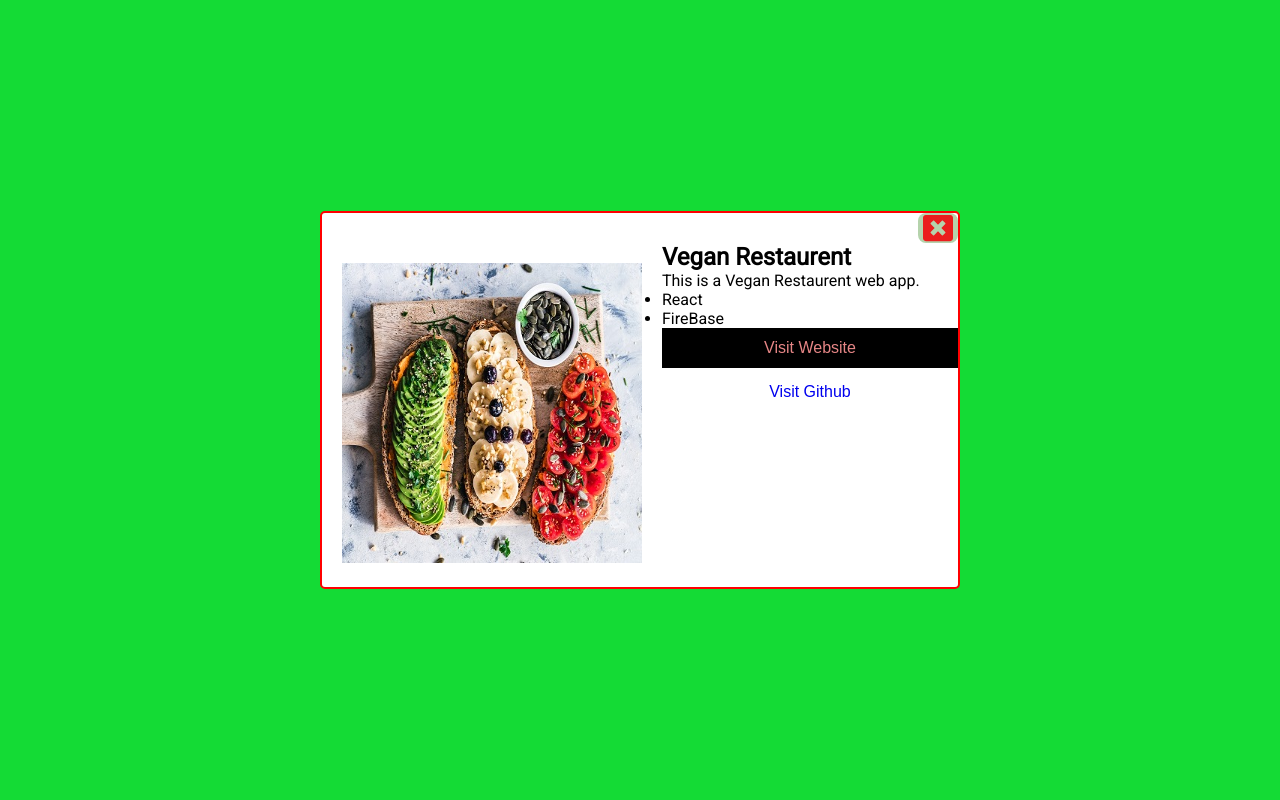
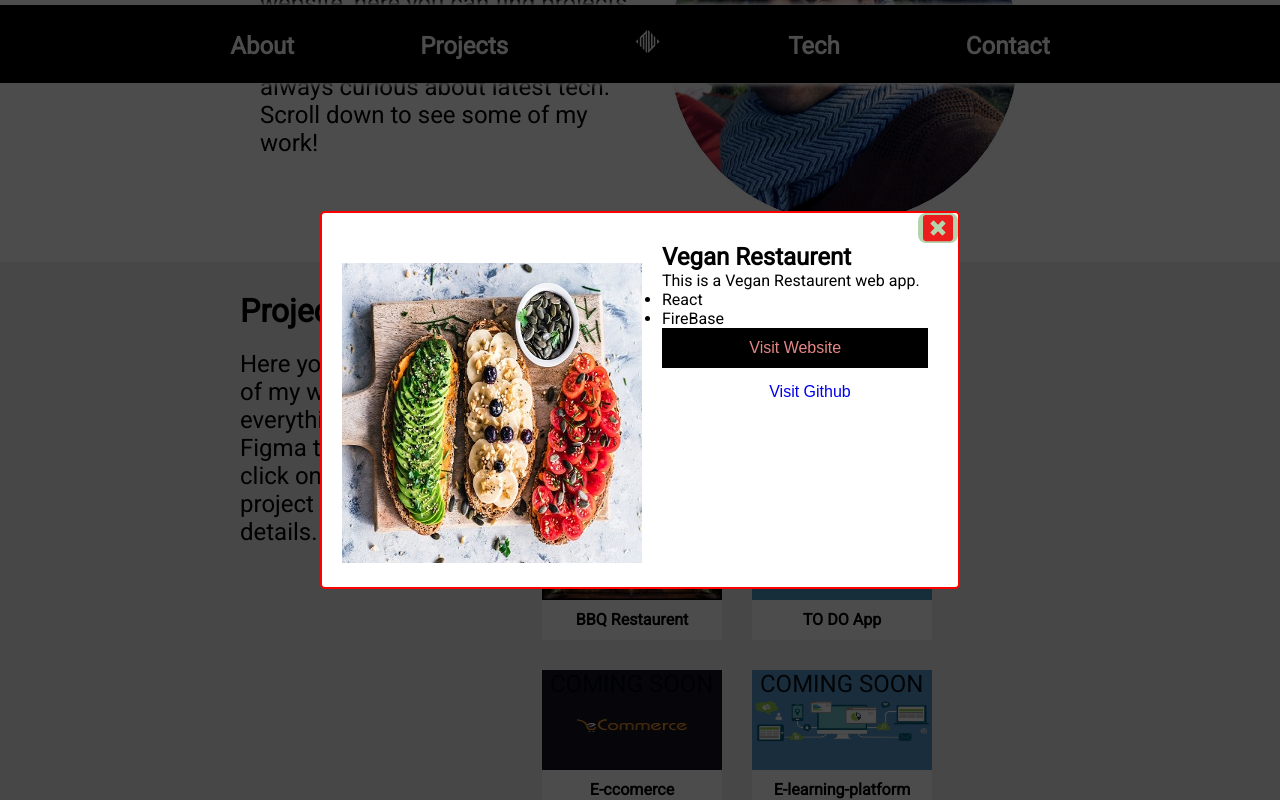
Before and after one commit to SalahUddin7/Portfolio-React.js, a React (Create React App) app: page / in a window 1280 px wide. Both pictures are taken after a click on the element "Vegan Restaurent". Shown: the part 1115-1915 px from the top of the page. Built offline with nearby package versions, Linux system fonts and the light colour scheme.

Commit message:
Modal Container CSS edited

```diff
--- a/src/css/ModalContainer.css
+++ b/src/css/ModalContainer.css
@@ -4,7 +4,7 @@
   right: 0px;
   left: 0;
   bottom: 0;
-  background-color: rgb(20, 219, 53);
+  background-color: rgba(0, 0, 0, 0.7);
 
   z-index: 1000;
 }
--- a/src/css/ProjectModal.css
+++ b/src/css/ProjectModal.css
@@ -19,7 +19,7 @@
 }
 
 .website-btn {
-  width: 100%;
+  width: 90%;
   height: 40px;
   border: none;
   color: rgb(230, 134, 134);
@@ -29,6 +29,7 @@
   outline: none;
   background-color: black;
   margin-bottom: 4px;
+  margin-right: 150px;
 }
 .github-btn {
   width: 100%;
```
